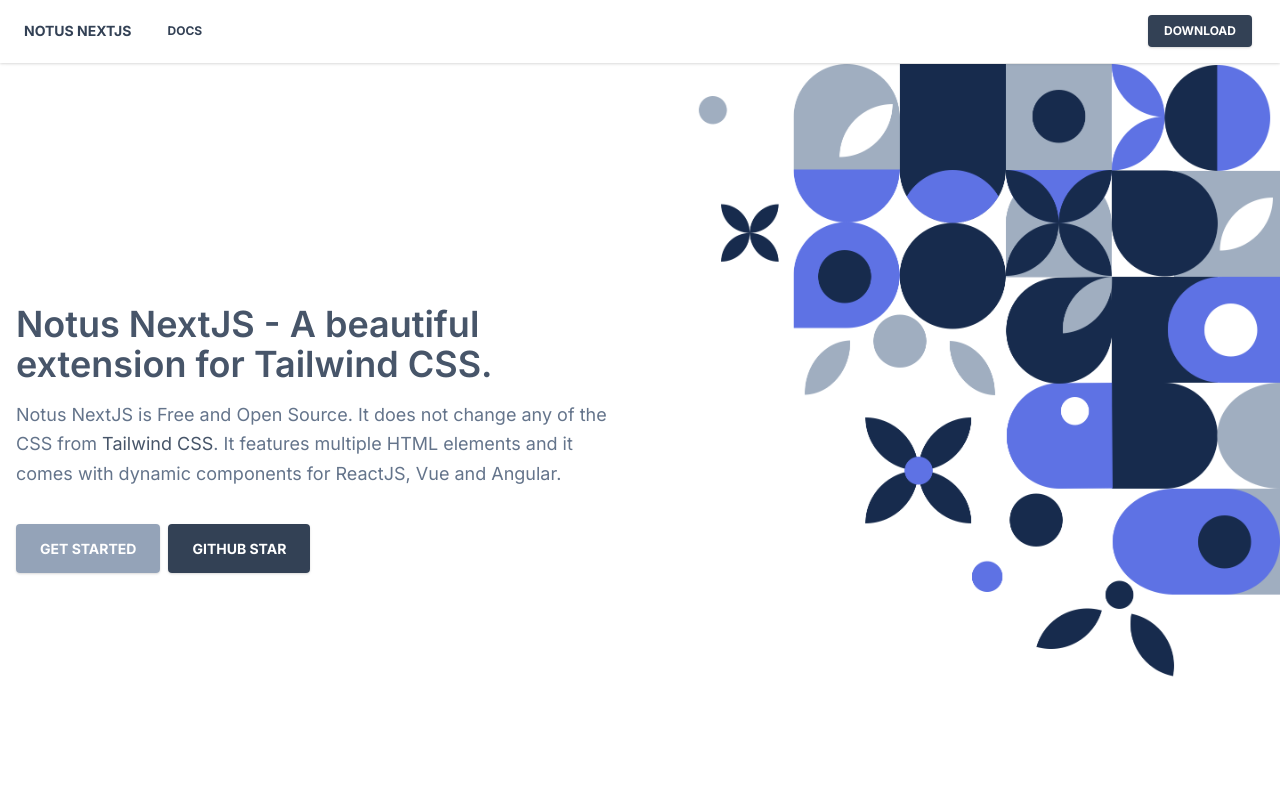
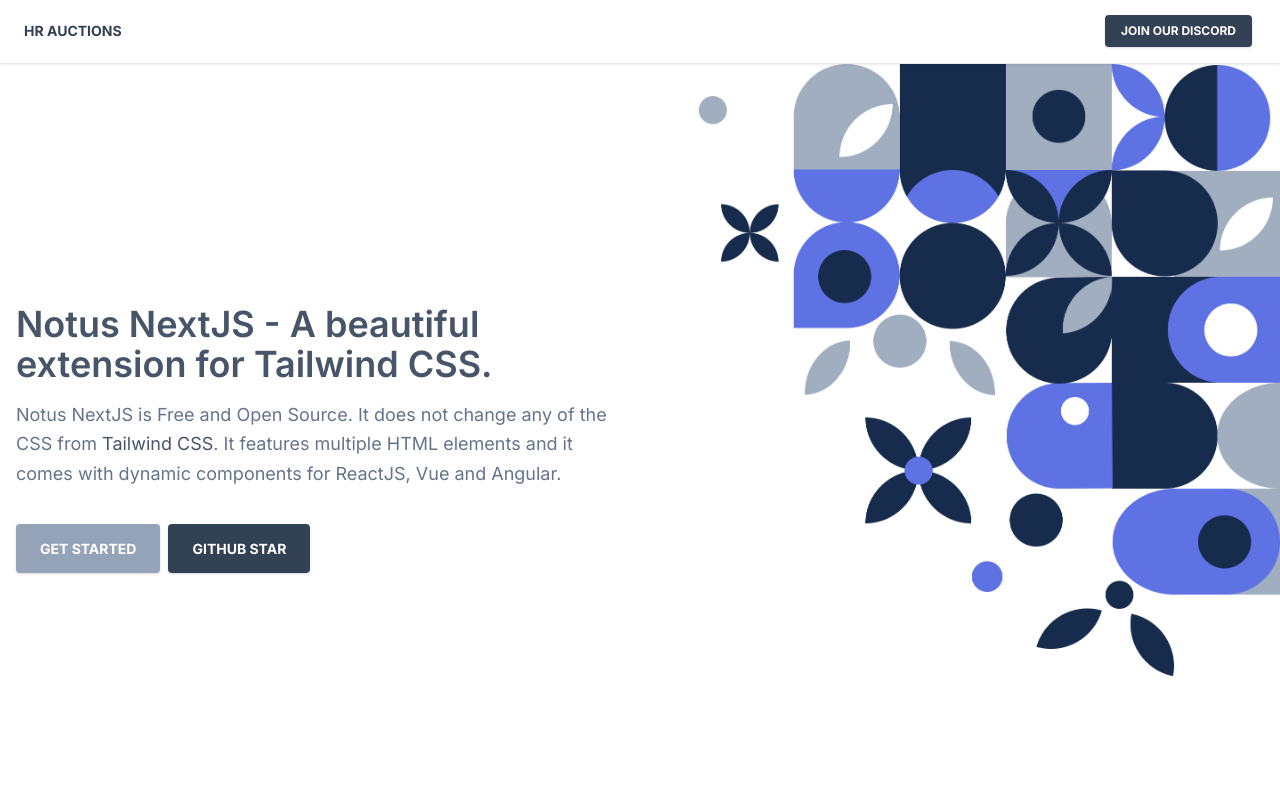
Before and after one commit to rafalgiemza/hr-auctions, a Next.js app: page / in a window 1280 px wide. Shown: the top 800 px of the page. Built offline with nearby package versions, Linux system fonts and the light colour scheme.

Commit message:
adjust navbar

```diff
--- a/src/components/IndexNavbar.tsx
+++ b/src/components/IndexNavbar.tsx
@@ -7,8 +7,11 @@
       <nav className="top-0 fixed z-50 w-full flex flex-wrap items-center justify-between px-2 py-3 navbar-expand-lg bg-white shadow">
         <div className="container px-4 mx-auto flex flex-wrap items-center justify-between">
           <div className="w-full relative flex justify-between lg:w-auto lg:static lg:block lg:justify-start">
-            <Link href="/" className="text-blueGray-700 text-sm font-bold leading-relaxed inline-block mr-4 py-2 whitespace-nowrap uppercase">
-                Notus NextJS
+            <Link
+              href="/"
+              className="text-blueGray-700 text-sm font-bold leading-relaxed inline-block mr-4 py-2 whitespace-nowrap uppercase"
+            >
+              HR Auctions
             </Link>
           </div>
           <div
@@ -17,58 +20,17 @@
             }
             id="example-navbar-warning"
           >
-            <ul className="flex flex-col lg:flex-row list-none mr-auto">
-              <li className="flex items-center">
-                <a
-                  className="hover:text-blueGray-500 text-blueGray-700 px-3 py-4 lg:py-2 flex items-center text-xs uppercase font-bold"
-                  href="https://www.creative-tim.com/learning-lab/tailwind/nextjs/overview/notus?ref=nnjs-index-navbar"
-                >
-                  <i className="text-blueGray-400 far fa-file-alt text-lg leading-lg mr-2" />{" "}
-                  Docs
-                </a>
-              </li>
-            </ul>
             <ul className="flex flex-col lg:flex-row list-none lg:ml-auto">
               <li className="flex items-center">
-                <a
-                  className="hover:text-blueGray-500 text-blueGray-700 px-3 py-4 lg:py-2 flex items-center text-xs uppercase font-bold"
-                  href="https://www.facebook.com/sharer/sharer.php?u=https%3A%2F%2Fdemos.creative-tim.com%2Fnotus-nextjs%2F"
-                  target="_blank"
-                >
-                  <i className="text-blueGray-400 fab fa-facebook text-lg leading-lg " />
-                  <span className="lg:hidden inline-block ml-2">Share</span>
-                </a>
-              </li>
-
-              <li className="flex items-center">
-                <a
-                  className="hover:text-blueGray-500 text-blueGray-700 px-3 py-4 lg:py-2 flex items-center text-xs uppercase font-bold"
-                  href="https://twitter.com/intent/tweet?url=https%3A%2F%2Fdemos.creative-tim.com%2Fnotus-nextjs%2F&text=Start%20your%20development%20with%20a%20Free%20Tailwind%20CSS%20and%20NextJS%20UI%20Kit%20and%20Admin.%20Let%20Notus%20NextJS%20amaze%20you%20with%20its%20cool%20features%20and%20build%20tools%20and%20get%20your%20project%20to%20a%20whole%20new%20level."
-                  target="_blank"
-                >
-                  <i className="text-blueGray-400 fab fa-twitter text-lg leading-lg " />
-                  <span className="lg:hidden inline-block ml-2">Tweet</span>
-                </a>
-              </li>
-
-              <li className="flex items-center">
-                <a
-                  className="hover:text-blueGray-500 text-blueGray-700 px-3 py-4 lg:py-2 flex items-center text-xs uppercase font-bold"
-                  href="https://github.com/creativetimofficial/notus-nextjs?ref=nnjs-index-navbar"
-                  target="_blank"
-                >
-                  <i className="text-blueGray-400 fab fa-github text-lg leading-lg " />
-                  <span className="lg:hidden inline-block ml-2">Star</span>
-                </a>
-              </li>
-
-              <li className="flex items-center">
-                <button
-                  className="bg-blueGray-700 text-white active:bg-blueGray-600 text-xs font-bold uppercase px-4 py-2 rounded shadow hover:shadow-lg outline-none focus:outline-none lg:mr-1 lg:mb-0 ml-3 mb-3 ease-linear transition-all duration-150"
-                  type="button"
-                >
-                  <i className="fas fa-arrow-alt-circle-down"></i> Download
-                </button>
+                <Link href={`#discord`}>
+                  <button
+                    className="bg-blueGray-700 text-white active:bg-blueGray-600 text-xs font-bold uppercase px-4 py-2 rounded shadow hover:shadow-lg outline-none focus:outline-none lg:mr-1 lg:mb-0 ml-3 mb-3 ease-linear transition-all duration-150"
+                    type="button"
+                  >
+                    <i className="fas fa-arrow-alt-circle-down"></i> Join our
+                    Discord
+                  </button>
+                </Link>
               </li>
             </ul>
           </div>
```
